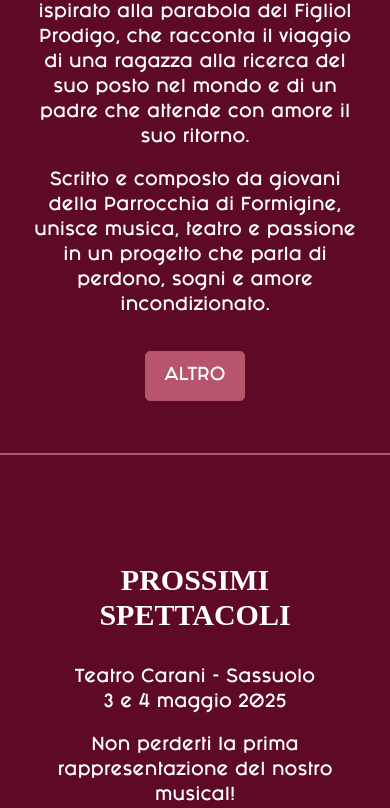
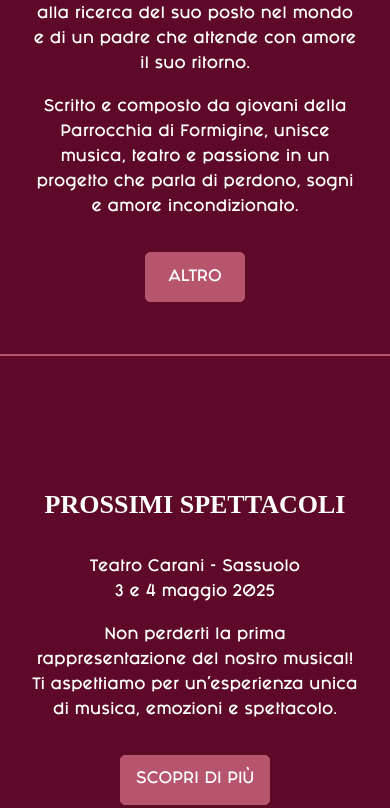
Before and after one commit to davideleo5/davideleo5.github.io, a React (Create React App) app: page /#/ in a window 390 px wide. Shown: the part 1168-1976 px from the top of the page. Built offline with nearby package versions, Linux system fonts and the light colour scheme; a web font is replaced by a local one.

Commit message:
Mobile fixes.

```diff
--- a/src/App.css
+++ b/src/App.css
@@ -66,7 +66,6 @@ h3 {
 p {
     color: var(--color-subtext);
     font-family: FashionFetish;
-    font-size: 16px;
     line-height: 25px;
 }
 
@@ -126,9 +125,13 @@ ul {
     }
 
     h2 {
-      font-size: 30px;
-      line-height: 35px;
+      font-size: 26px;
+      line-height: 32px;
       margin: 0 0 1rem;
+    }
+
+    p, a {
+        font-size: 14px;
     }
 }
 
@@ -158,6 +161,10 @@ body {
 
 .text-align-center {
     text-align: center;
+}
+
+.not-found p, .not-found a {
+    font-size: unset;
 }
 
 @media screen and (max-width: 767px) {
--- a/src/containers/footer/footer.css
+++ b/src/containers/footer/footer.css
@@ -8,16 +8,11 @@
     width: calc(100%/3);
 }
 
-.footer .footer-content .column p {
-    font-size: 14px;
-}
-
 .footer .footer-content .column.column-1 a {
     display: block;
 }
 
 .footer .footer-content .column.column-1 a.mail {
-    font-size: 14px;
     margin-top: 5px;
 }
 
--- a/src/containers/shows/shows.css
+++ b/src/containers/shows/shows.css
@@ -6,7 +6,7 @@
     .home-shows-container {
         align-items: center;
         display: flex;
-        min-height: 600px;
-        padding: 10% 0 5%;
+        min-height: 570px;
+        padding: 8% 0 5%;
     }
 }
--- a/src/containers/what/what.css
+++ b/src/containers/what/what.css
@@ -6,7 +6,7 @@
     .chi-siamo-container {
         align-items: center;
         display: flex;
-        min-height: 600px;
-        padding: 10% 0 5%;
+        min-height: 570px;
+        padding: 8% 0 5%;
     }
 }
--- a/src/pages/ChiSiamo.jsx
+++ b/src/pages/ChiSiamo.jsx
@@ -1,14 +1,17 @@
+import Headroom from 'react-headroom';
 import { Navbar, Story, Separator } from '../components';
 import { Footer } from '../containers';
 
 export function ChiSiamo() {
     return (
       <>
-      <Navbar />
-      <Separator />
-      <Story />
-      <Separator />
-      <Footer />
+        <Headroom>
+          <Navbar />
+        </Headroom>
+        <Separator />
+        <Story />
+        <Separator />
+        <Footer />
       </>
     )
 }
--- a/src/pages/PageNotFound.jsx
+++ b/src/pages/PageNotFound.jsx
@@ -1,16 +1,20 @@
+import Headroom from 'react-headroom';
+import { Link } from 'react-router-dom';
 import { Navbar, Separator } from '../components';
 import { Footer } from '../containers';
 
 export function PageNotFound() {
     return (
       <>
-        <Navbar />
+        <Headroom>
+          <Navbar />
+        </Headroom>
         <Separator />
-        <div className='container section__padding text-align-center'>
+        <div className='not-found container section__padding text-align-center'>
             <h1 style={{marginBottom: 2 + 'rem'}}>OOPS! IL SIPARIO È CALATO…</h1>
             <h3>Questa pagina non fa parte del copione!</h3>
-            <h3>Torna alla <a href="/">Home</a> per non perderti lo show!</h3>
-            <h3>Oppure <a href='chi-siamo'>scopri</a> il nostro Musical e le <a href='/spettacoli'>prossime date!</a></h3>
+            <h3>Torna alla <Link to='/'>Home</Link> per non perderti lo show!</h3>
+            <h3>Oppure <Link to='/chi-siamo'>scopri</Link> il nostro Musical e le <Link to='/spettacoli'>prossime date!</Link></h3>
         </div>
         <Separator />
         <Footer />
--- a/src/pages/Shows.jsx
+++ b/src/pages/Shows.jsx
@@ -1,14 +1,17 @@
+import Headroom from 'react-headroom';
 import { Navbar, Tickets, Separator } from '../components';
 import { Footer } from '../containers';
 
 export function Shows() {
   return (
     <>
-    <Navbar />
-    <Separator />
-    <Tickets />
-    <Separator />
-    <Footer />
+      <Headroom>
+        <Navbar />
+      </Headroom>
+      <Separator />
+      <Tickets />
+      <Separator />
+      <Footer />
     </>
   )
 }
```
